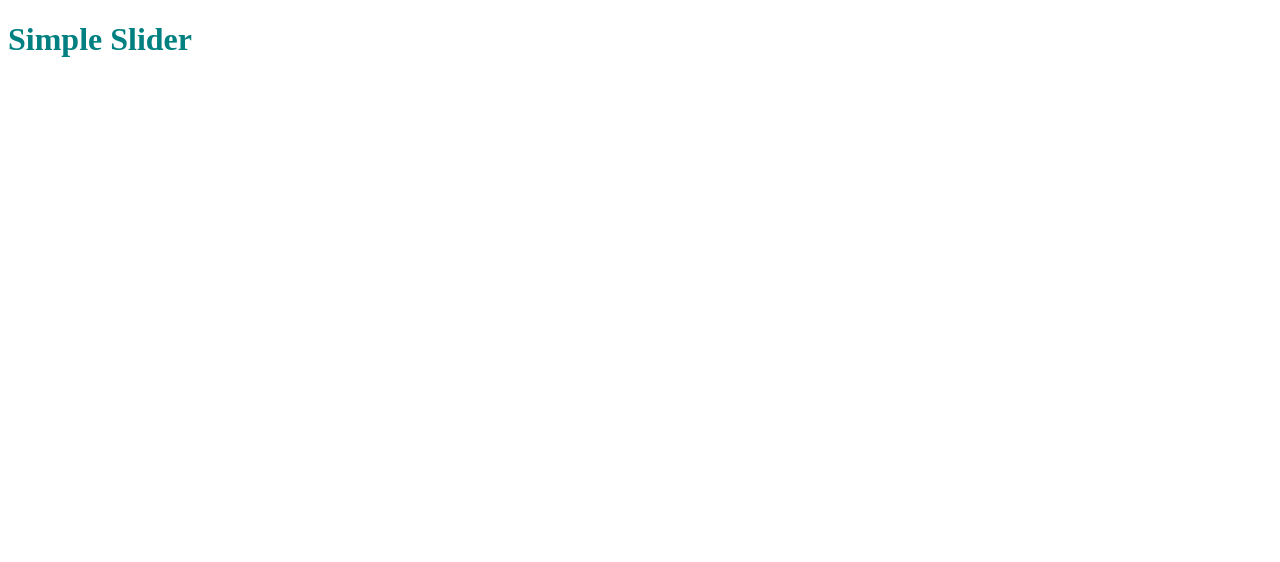
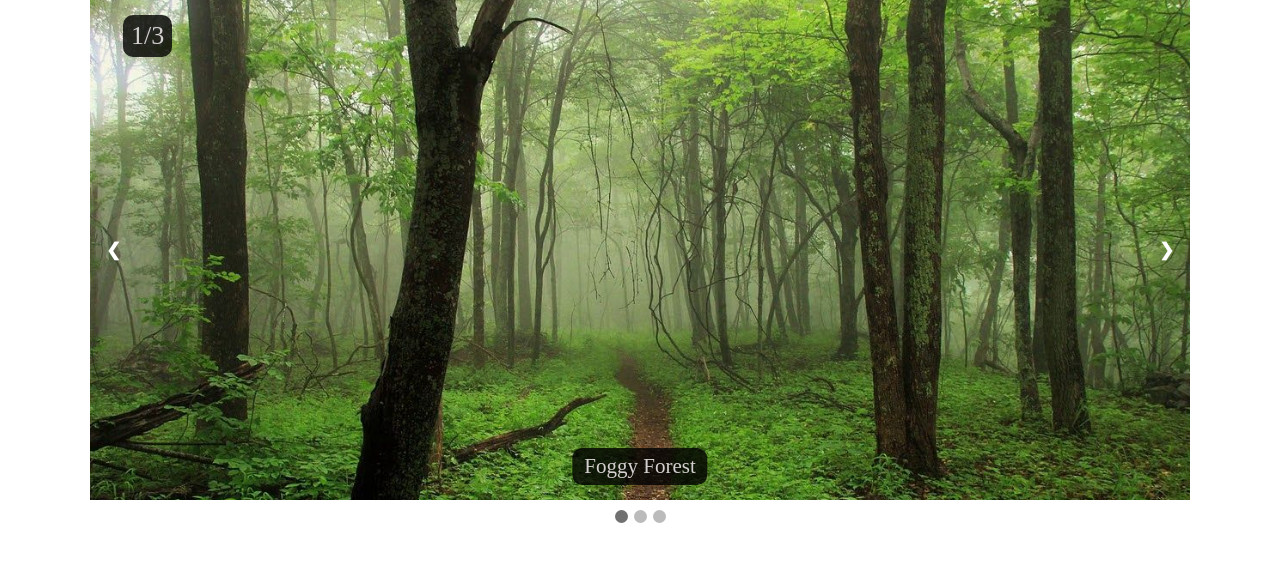
Before and after one commit to MasliyD/simpleSlider, a plain HTML site: page index.html in a window 1280 px wide. Drawn offline with Linux system fonts and the light colour scheme.

Commit message:
finished v 1.0

```diff
--- /dev/null
+++ b/app.js
@@ -0,0 +1,54 @@
+let slideIndex = 1;
+let prev = document.querySelector('.prev');
+let next = document.querySelector('.next');
+let dotsParrent = document.querySelector('.dots');
+let dots = document.querySelectorAll('.dot');
+
+showSlides(slideIndex);
+
+function plusSlides(n) {
+    showSlides(slideIndex += n);
+}
+
+function currentSlide(n) {
+    showSlides(slideIndex = n);
+}
+
+function showSlides(n) {
+    let i;
+    let slides = document.querySelectorAll('.slider__item');
+    let dots = document.querySelectorAll('.dot');
+
+    if (n > slides.length) {
+        slideIndex = 1;
+    }
+    if (n < 1) {
+        slideIndex = slides.length;
+    }
+
+    for (i = 0; i < slides.length; i++) {
+        slides[i].style.display = 'none';
+    }
+
+    for (i = 0; i < dots.length; i++) {
+        dots[i].classList.add('active');
+    }
+
+    slides[slideIndex - 1].style.display = 'block';
+    dots[slideIndex - 1].className += 'active';
+}
+
+prev.addEventListener('click', () => plusSlides(-1));
+next.addEventListener('click', () => plusSlides(1));
+
+dotsParrent.addEventListener('click', (e) => {
+    const target = e.target;
+
+    if (target && target.classList.contains('dot')) {
+        dots.forEach( (item, i) => {
+            if (target == item) {
+                currentSlide(i + 1);
+            }
+        });
+    }
+});
--- a/index.html
+++ b/index.html
@@ -8,6 +8,35 @@
     <title>Simple Slider</title>
 </head>
 <body>
-    <h1>Simple Slider</h1>
+    <div class="slider">
+        <div class="slider__item fade">
+            <div class="slider__number">1/3</div>
+            <img src="img/1.jpg" alt="Foggy Forest">
+            <div class="slider__text">Foggy Forest</div>
+        </div>
+
+        <div class="slider__item fade">
+            <div class="slider__number">2/3</div>
+            <img src="img/2.jpeg" alt="Rocky Forest">
+            <div class="slider__text">Rocky Forest</div>
+        </div>
+
+        <div class="slider__item fade">
+            <div class="slider__number">3/3</div>
+            <img src="img/3.jpg" alt="Sunny Forest">
+            <div class="slider__text">Sunny Forest</div>
+        </div>
+
+        <a class="prev">&#10094</a>
+        <a class="next">&#10095</a>
+    </div>
+
+    <div class="dots">
+        <span class="dot"></span>
+        <span class="dot"></span>
+        <span class="dot"></span>
+    </div>
+
+    <script src="app.js"></script>
 </body>
 </html>
--- a/style.css
+++ b/style.css
@@ -1,3 +1,113 @@
-h1 {
-    color: teal;
+*{padding: 0;margin: 0;border: 0;}
+*,*:before,*:after{-moz-box-sizing: border-box;-webkit-box-sizing: border-box;box-sizing: border-box;}
+:focus,:active{outline: none;}
+a:focus,a:active{outline: none;}
+nav,footer,header,aside{display: block;}
+html,body{height:100%;width:100%;font-size:100%;line-height:1;font-size:16px;-ms-text-size-adjust:100%;-moz-text-size-adjust:100%;-webkit-text-size-adjust:100%;}
+input,button,textarea{font-family:inherit;}
+input::-ms-clear{display: none;}
+button{cursor: pointer;}
+button::-moz-focus-inner{padding:0;border:0;}
+a{color:inherit;}
+a,a:visited{text-decoration: none;}
+a:hover{text-decoration: none;}
+ul li{list-style: none;}
+img{vertical-align: top;}
+h1,h2,h3,h4,h5,h6{font-size:inherit;font-weight: inherit;}
+
+.slider {
+    max-width: 1100px;
+    position: relative;
+    margin: auto;
 }
+
+.slider__item img {
+    width: 100%;
+    height: 500px;
+    object-fit: cover;
+}
+
+.slider__number {
+    position: absolute;
+    top: 3%;
+    left: 3%;
+    padding: 8px;
+    border-radius: 10px;
+    font-size: 26px;
+    color: #d4d0d0;
+    background-color: rgba(0,0,0,0.8);
+}
+
+.prev,
+.next {
+    cursor: pointer;
+    position: absolute;
+    top: 50%;
+    padding: 16px;
+    color: #fff;
+    font-size: 18px;
+    font-weight: bold;
+    transform: translateY(-50%);
+    transition: 0.6s ease;
+    border-radius: 0 3px 3px 0;
+}
+
+.next {
+    right: 0;
+    border-radius: 3px 0 0 3px;
+}
+
+.prev:hover,
+.next:hover {
+    background: rgba(0,0,0,0.8);
+}
+
+.slider__text {
+    color: #d4d0d0;
+    background: rgba(0,0,0,0.8);
+    border-radius: 10px;
+    font-size: 21px;
+    padding: 8px 12px;
+    position: absolute;
+    bottom: 3%;
+    left: 50%;
+    transform: translateX(-50%);
+}
+
+.dots {
+    display: flex;
+    padding: 10px 0;
+    justify-content: center;
+    gap: 6px;
+}
+
+.dot {
+    cursor: pointer;
+    height: 13px;
+    width: 13px;
+    background-color: #717171;
+    border-radius: 50%;
+    transition: background-color 0.6s ease;
+}
+
+.active,
+.dot:hover {
+    background-color: #bbb;
+}
+
+.fade {
+    -webkit-animation-name: fade;
+    -webkit-animation-duration: 1.5s;
+    animation-name: fade;
+    animation-duration: 1.5s;
+}
+
+@-webkit-keyframes fade {
+    from {opacity: .4;}
+    to {opacity: 1;}
+}
+
+@keyframes fade {
+    from {opacity: .4;}
+    to {opacity: 1;}
+}
```
Also changed, not shown: img/1.jpg (added), img/2.jpeg (added), img/3.jpg (added).
